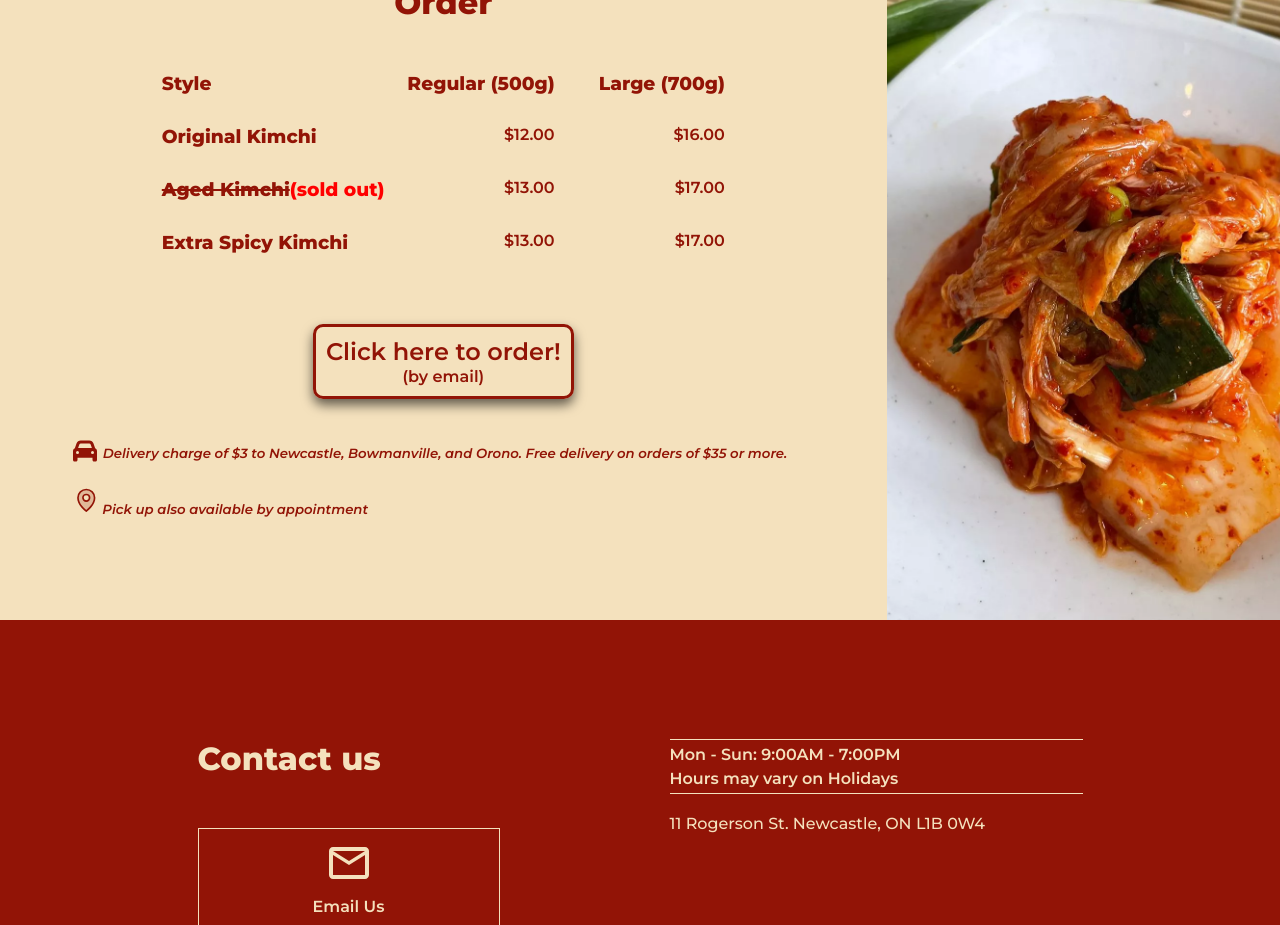
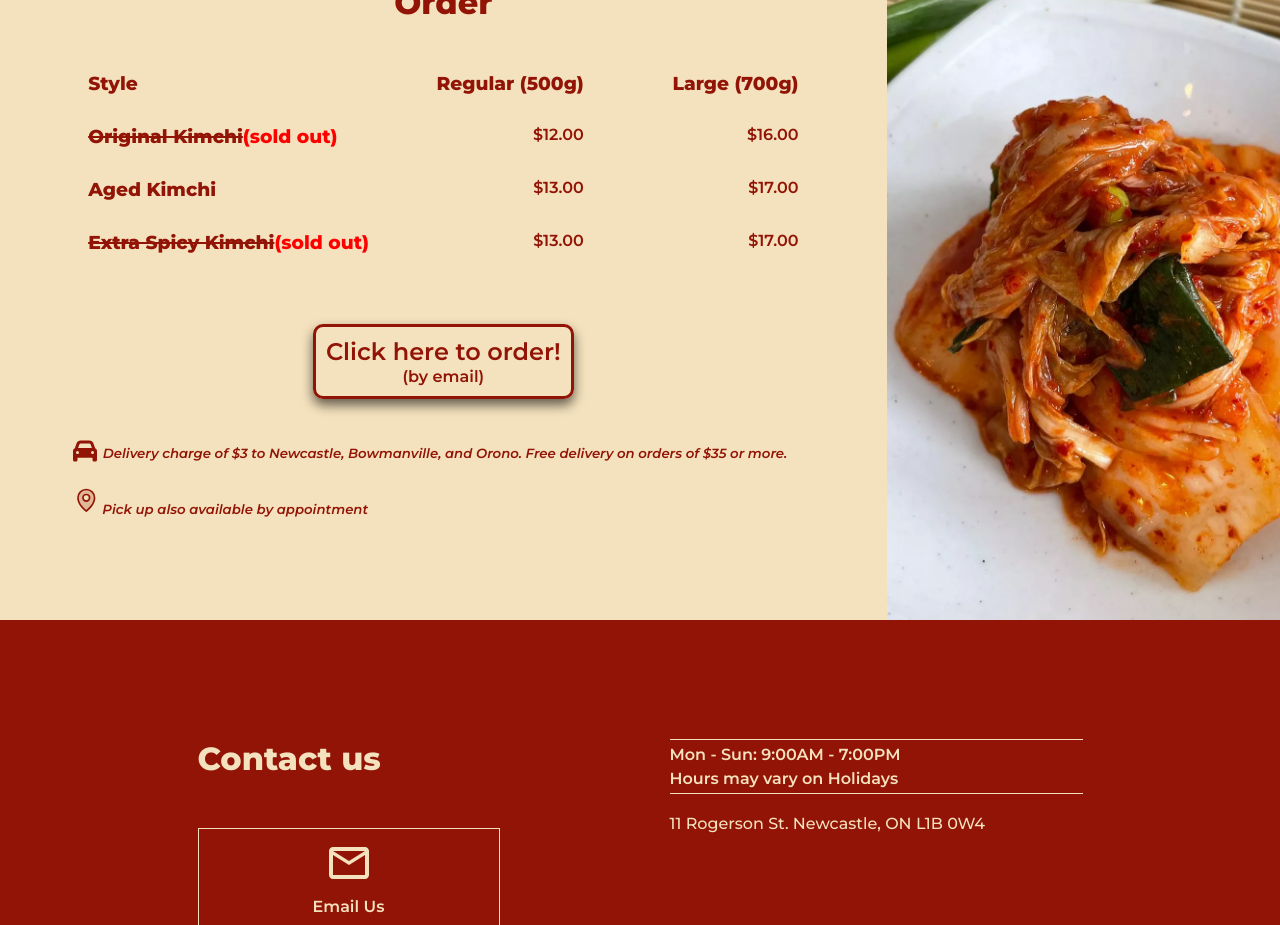
Before and after one commit to chengmwt/kimchily, a React (Vite) app: page / in a window 1280 px wide. Shown: the part 2400-3325 px from the top of the page. Built offline with nearby package versions, Linux system fonts and the light colour scheme; grey boxes are pictures that could not be loaded.

Commit message:
aged kimchi ready

```diff
--- a/src/components/Order.jsx
+++ b/src/components/Order.jsx
@@ -20,7 +20,7 @@ const Order = () => {
         <div className="serviceAreas">
           <div className="orderButton">
             <a
-              href="mailto:kimchilykitchen@gmail.com?subject=Your KIMCHILY Order&body=Please fill in your order details below%0D%0A%0D%0AName:%20%0D%0AContact Number:%20%0D%0ADelivery Address (or Pick Up):%20%0D%0A%0D%0AYour order quantities below%0D%0A%0D%0AOriginal Kimchi (R):%20%0D%0AOriginal Kimchi (L):%20%0D%0AAged Kimchi (R): Currently sold out%20%0D%0AAged Kimchi (L): Currently sold out%20%0D%0AExtra Spicy Kimchi (R):%20%0D%0AExtra Spicy Kimchi (L):%20%0D%0A%0D%0A%0D%0AThank you for your order!%0D%0A%0D%0AKIMCHILY"
+              href="mailto:kimchilykitchen@gmail.com?subject=Your KIMCHILY Order&body=Please fill in your order details below%0D%0A%0D%0AName:%20%0D%0AContact Number:%20%0D%0ADelivery Address (or Pick Up):%20%0D%0A%0D%0AYour order quantities below%0D%0A%0D%0AOriginal Kimchi (R): Currently sold out%20%0D%0AOriginal Kimchi (L): Currently sold out%20%0D%0AAged Kimchi (R):%20%0D%0AAged Kimchi (L):%20%0D%0AExtra Spicy Kimchi (R): Currently sold out%20%0D%0AExtra Spicy Kimchi (L): Currently sold out%20%0D%0A%0D%0A%0D%0AThank you for your order!%0D%0A%0D%0AKIMCHILY"
               target="_blank"
             >
               <div className="button">
--- a/src/components/OrderList.jsx
+++ b/src/components/OrderList.jsx
@@ -68,7 +68,7 @@ const OrderList = () => {
         </div>
         <div className="orderListFresh">
           {/* Fresh Kimchi */}
-          <h3>Original Kimchi</h3>
+          <h3 className="soldOut">Original Kimchi</h3>
           <div className="orderPrice">
             <h4>$12.00</h4>
             {/* <input
@@ -89,7 +89,7 @@ const OrderList = () => {
           </div>
         </div>
         <div className="orderListAged">
-          <h3 className="soldOut">Aged Kimchi</h3>
+          <h3>Aged Kimchi</h3>
           {/* Aged Kimchi */}
           <div className="orderPrice">
             <h4>$13.00</h4>
@@ -111,7 +111,7 @@ const OrderList = () => {
           </div>
         </div>
         <div className="orderListSpicy">
-          <h3>Extra Spicy Kimchi</h3>
+          <h3 className="soldOut">Extra Spicy Kimchi</h3>
           {/* Spicy Kimchi */}
           <div className="orderPrice">
             <h4>$13.00</h4>
```
